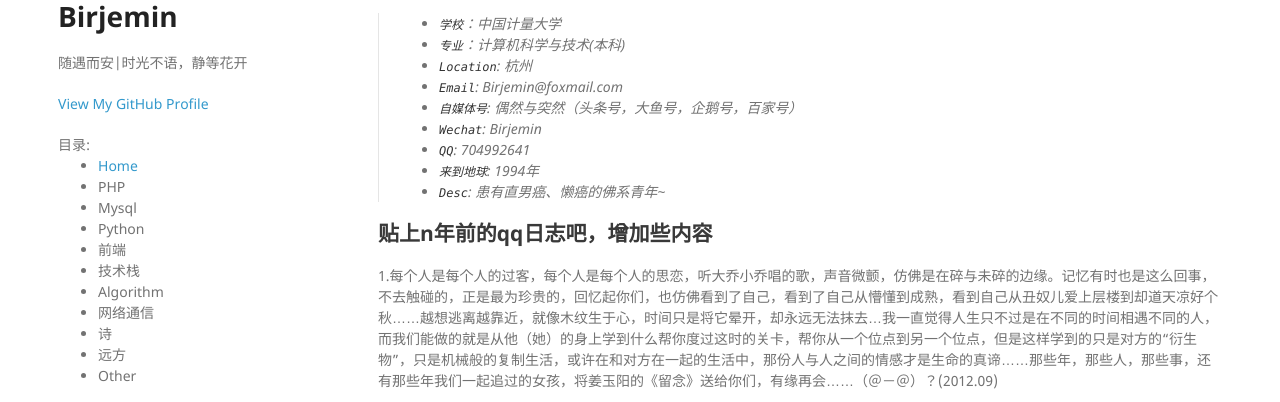
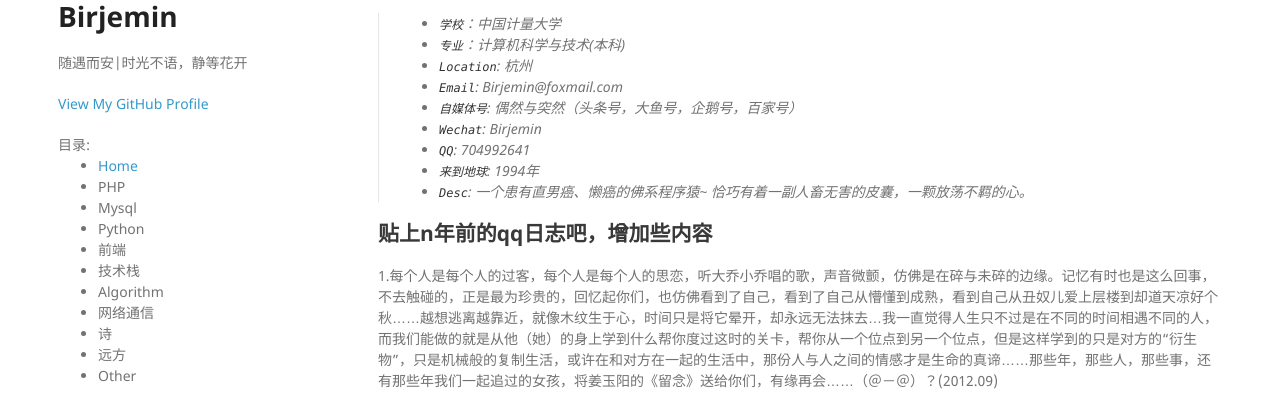
Before and after one commit to Birjemin/birjemin.github.io, a Jekyll site: the page built from index.md, in a window 1280 px wide and 900 px high, cut to the strip 332-734 px from the top of the window. Built offline with Jekyll 4.4.1, drawn with Linux system fonts in a browser that asks for light colours; nearby versions of some CDN libraries; our own code applies the rules of GitHub Pages for plain Markdown files; comment, search, counter and statistics services are not loaded.

Commit message:
alter desc

```diff
--- a/index.md
+++ b/index.md
@@ -12,7 +12,7 @@ When you are looking at the stars, please put the brightest star shusu.org night
   > * `Wechat`: Birjemin
   > * `QQ`: 704992641
   > * `来到地球`: 1994年
-  > * `Desc`: 患有直男癌、懒癌的佛系青年~
+  > * `Desc`: 一个患有直男癌、懒癌的佛系程序猿~ 恰巧有着一副人畜无害的皮囊，一颗放荡不羁的心。
 
 ## 贴上n年前的qq日志吧，增加些内容
 1.每个人是每个人的过客，每个人是每个人的思恋，听大乔小乔唱的歌，声音微颤，仿佛是在碎与未碎的边缘。记忆有时也是这么回事，不去触碰的，正是最为珍贵的，回忆起你们，也仿佛看到了自己，看到了自己从懵懂到成熟，看到自己从丑奴儿爱上层楼到却道天凉好个秋……越想逃离越靠近，就像木纹生于心，时间只是将它晕开，却永远无法抹去…我一直觉得人生只不过是在不同的时间相遇不同的人，而我们能做的就是从他（她）的身上学到什么帮你度过这时的关卡，帮你从一个位点到另一个位点，但是这样学到的只是对方的“衍生物”，只是机械般的复制生活，或许在和对方在一起的生活中，那份人与人之间的情感才是生命的真谛……那些年，那些人，那些事，还有那些年我们一起追过的女孩，将姜玉阳的《留念》送给你们，有缘再会……（＠－＠）？(2012.09)
```
